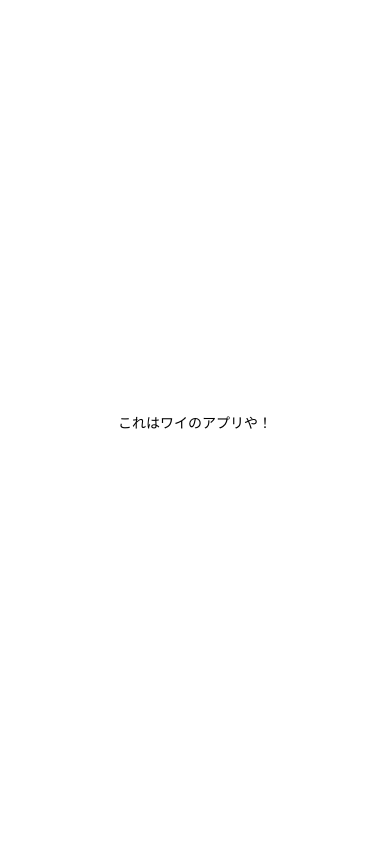
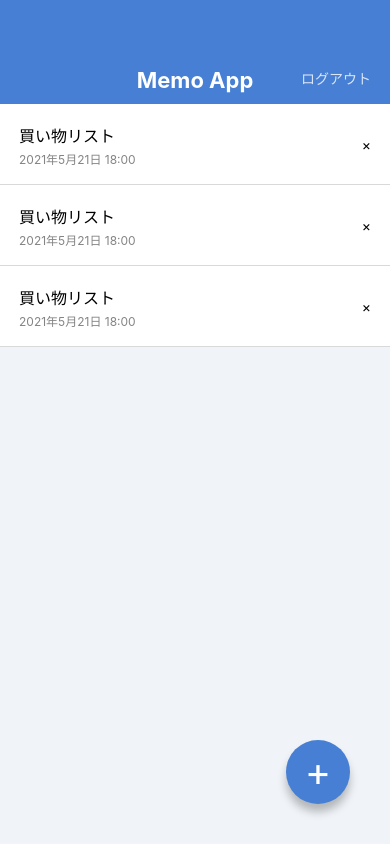
Before and after one commit to kozonishizawa/MemoApp, a React Native app: screen / in a window 390 px wide. Built offline with nearby package versions, Linux system fonts and the light colour scheme.

Commit message:
Style MemoList screen

```diff
--- a/App.jsx
+++ b/App.jsx
@@ -1,13 +1,51 @@
-import { StatusBar } from 'expo-status-bar';
 import React from 'react';
 import { StyleSheet, Text, View } from 'react-native';
 
 export default function App() {
   return (
     <View style={styles.container}>
-      <Text>これはワイのアプリや！</Text>
-      {/* eslint-disable-next-line */}
-      <StatusBar style="auto" />
+      <View style={styles.appbar}>
+        <View style={styles.appbarInner}>
+          <Text style={styles.appbarTitle}>Memo App</Text>
+          <Text style={styles.appbarRight}>ログアウト</Text>
+        </View>
+      </View>
+
+      <View>
+        <View style={styles.memoListItem}>
+          <View>
+            <Text style={styles.memoListItemTitle}>買い物リスト</Text>
+            <Text style={styles.memoListItemDate}>2021年5月21日 18:00</Text>
+          </View>
+          <View>
+            <Text>×</Text>
+          </View>
+        </View>
+
+        <View style={styles.memoListItem}>
+          <View>
+            <Text style={styles.memoListItemTitle}>買い物リスト</Text>
+            <Text style={styles.memoListItemDate}>2021年5月21日 18:00</Text>
+          </View>
+          <View>
+            <Text>×</Text>
+          </View>
+        </View>
+
+        <View style={styles.memoListItem}>
+          <View>
+            <Text style={styles.memoListItemTitle}>買い物リスト</Text>
+            <Text style={styles.memoListItemDate}>2021年5月21日 18:00</Text>
+          </View>
+          <View>
+            <Text>×</Text>
+          </View>
+        </View>
+
+      </View>
+      <View style={styles.cercleButton}>
+        <Text style={styles.cercleButtonLabel}>+</Text>
+      </View>
     </View>
   );
 }
@@ -15,8 +53,68 @@
 const styles = StyleSheet.create({
   container: {
     flex: 1,
-    backgroundColor: '#fff',
+    backgroundColor: '#F0F4F8',
+  },
+  appbar: {
+    width: '100%',
+    height: 104,
+    backgroundColor: '#467FD3',
+    justifyContent: 'flex-end',
+  },
+  appbarInner: {
     alignItems: 'center',
+  },
+  appbarRight: {
+    color: 'rgba(255, 255, 255, 0.8)',
+    position: 'absolute',
+    right: 19,
+    bottom: 16,
+  },
+  appbarTitle: {
+    marginBottom: 8,
+    fontSize: 22,
+    lineHeight: 32,
+    color: '#ffffff',
+    fontWeight: 'bold',
+  },
+  memoListItem: {
+    backgroundColor: '#ffffff',
+    flexDirection: 'row',
+    justifyContent: 'space-between',
+    alignItems: 'center',
+    paddingVertical: 16,
+    paddingHorizontal: 19,
+    borderBottomWidth: 1,
+    borderColor: 'rgba(0, 0, 0, 0.15)',
+  },
+  memoListItemTitle: {
+    fontSize: 16,
+    lineHeight: 32,
+  },
+  memoListItemDate: {
+    fontSize: 12,
+    lineHeight: 16,
+    color: '#848484',
+  },
+  cercleButton: {
+    position: 'absolute',
+    right: 40,
+    bottom: 40,
+    width: 64,
+    height: 64,
+    backgroundColor: '#467Fd3',
+    borderRadius: 32,
     justifyContent: 'center',
+    alignItems: 'center',
+    shadowColor: '#000000',
+    shadowOffset: { width: 0, height: 8 },
+    shadowOpacity: 0.25,
+    shadowRadius: 8,
+    elevation: 8,
+  },
+  cercleButtonLabel: {
+    color: '#ffffff',
+    fontSize: 40,
+    lineHeight: 40,
   },
 });
```
Also changed, not shown: src/components/Hello.jsx (added, +17 -0 lines).
